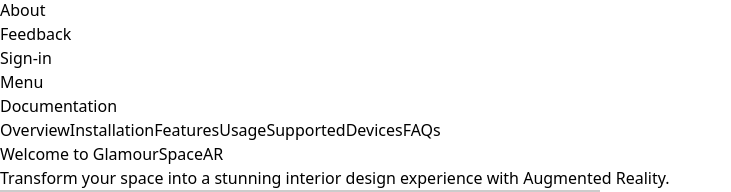
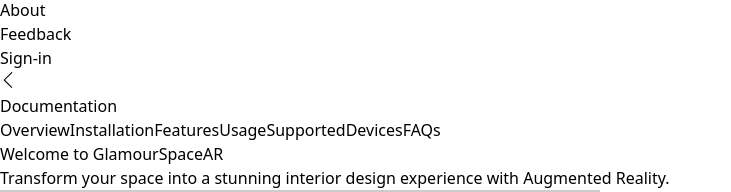
Before and after one commit to logan1o1/GlamourSpace, a React (Vite) app in the folder GlamourSpace/: page / in a window 1280 px wide. Shown: the part 194-386 px from the top of the page, without its empty margins (0-731 px from the left). Built offline with nearby package versions, Linux system fonts and the light colour scheme.

Commit message:
Sidebar optimization

```diff
--- a/GlamourSpace/src/App.jsx
+++ b/GlamourSpace/src/App.jsx
@@ -28,7 +28,7 @@
             <Navbar />
             <div className="flex">
               <Sidebar />
-              <div className="flex-1">
+              <div className="flex-1 ">
                 <Routes>
                   <Route path="/" element={<Home />} />
                   <Route path="/about" element={<About />} />
--- a/GlamourSpace/src/components/Sidebar.jsx
+++ b/GlamourSpace/src/components/Sidebar.jsx
@@ -1,8 +1,9 @@
 import React, { useState } from "react";
 import { Link } from "react-router-dom";
+import { SlArrowRight, SlArrowLeft } from "react-icons/sl";
 
 export default function Sidebar() {
-  const [isOpen, setIsOpen] = useState(false);
+  const [isOpen, setIsOpen] = useState(true);
 
   const toggleSidebar = () => {
     setIsOpen(!isOpen);
@@ -10,63 +11,39 @@
 
   return (
     <>
-      {}
-      <button
-        onClick={toggleSidebar}
-        className=" md:hidden absolute top-16 left-1 z-50 bg-gray-800 text-white w-10 h-10 rounded flex items-center justify-center shado "
+      <aside
+        className={`fixed top-0 left-0 h-screen bg-gray-100 text-gray-900 border-r border-black transition-transform duration-300 ${
+          isOpen ? "translate-x-0 w-48" : "-translate-x-full"
+        } md:translate-x-0 z-40 pt-20`}
       >
-        Menu
-      </button>
+        <button
+          onClick={toggleSidebar}
+          className={`absolute -right-5 top-24 z-50 bg-white rounded-full p-2 border border-gray-200 shadow-md hover:bg-gray-50 transition-all`}
+        >
+          {isOpen ? (
+            <SlArrowLeft className="text-blue-800 text-sm" />
+          ) : (
+            <SlArrowRight className="text-blue-800 text-sm" />
+          )}
+        </button>
 
-      <aside
-        className={`w-64 md:static min-h-screen bg-gray-100 text-gray-900 border-r border-gray-500 transform transition-transform duration-300 ${
-          isOpen ? "translate-x-0" : "-translate-x-full"
-        } md:translate-x-0 z-4`}
-      >
-        <div className="p-4">
-          <h2 className="text-l font-bold mb-4">Documentation</h2>
+        <div className={`p-4 ${!isOpen && "hidden"}`}>
+          <div className="flex justify-between items-center mb-4">
+            <h2 className="text-lg font-bold">Documentation</h2>
+          </div>
           <nav className="space-y-2">
-            <Link
-              to={"/overview"}
-              className="block px-3 py-2 hover:underline font-semibold text-slate-700"
-            >
-              Overview
-            </Link>
-            <Link
-              to={"/installation"}
-              className="block px-3 py-2 hover:underline font-semibold text-slate-700"
-            >
-              Installation
-            </Link>
-            <Link
-              to={"/features"}
-              className="block px-3 py-2 hover:underline font-semibold text-slate-700"
-            >
-              Features
-            </Link>
-            <Link
-              to={"/usage"}
-              className="block px-3 py-2 hover:underline font-semibold text-slate-700"
-            >
-              Usage
-            </Link>
-            <Link
-              to={"/supporteddevices"}
-              className="block px-3 py-2 hover:underline font-semibold text-slate-700"
-            >
-              SupportedDevices
-            </Link>
-            <Link
-              to={"/faqs"}
-              className="block px-3 py-2 hover:underline font-semibold text-slate-700"
-            >
-              FAQs
-            </Link>
+            {["Overview", "Installation", "Features", "Usage", "SupportedDevices", "FAQs"].map((item) => (
+              <Link
+                key={item}
+                to={`/${item.toLowerCase()}`}
+                className="block px-3 py-2 hover:underline font-semibold text-slate-700 hover:bg-gray-200 rounded transition-colors"
+              >
+                {item}
+              </Link>
+            ))}
           </nav>
         </div>
       </aside>
     </>
   );
 }
-
-// className={` absolute md:static top-0 left-0 h-full w-64 bg-gray-100 text-gray-900 border-r border-gray-500  `}
--- a/GlamourSpace/src/pages/Home.jsx
+++ b/GlamourSpace/src/pages/Home.jsx
@@ -1,5 +1,5 @@
-import React from 'react'
-import { Link } from 'react-router-dom'
+import React from "react";
+import { Link } from "react-router-dom";
 // import Installation from '../Docs/Installation'
 // import Overview from '../Docs/Overview'
 // import Usage from '../Docs/Usage'
@@ -9,7 +9,7 @@
 
 export default function Home() {
   return (
-    <div className="bg-gradient-to-br from-gray-100 via-blue-50 to-blue-100 min-h-screen flex flex-col items-center justify-center px-6">
+    <div className="bg-gradient-to-br from-gray-100 via-blue-50 to-blue-100 min-h-screen flex flex-col items-center justify-center px-4 py-10 w-screen">
       <header className="text-center mb-8">
         <h1 className="text-4xl md:text-5xl font-extrabold text-gray-800">
           Welcome to <span className="text-blue-600">GlamourSpaceAR</span>
@@ -56,5 +56,5 @@
       <SupportedDevices/>
       <FAQs/> */}
     </div>
-  )
+  );
 }
```
